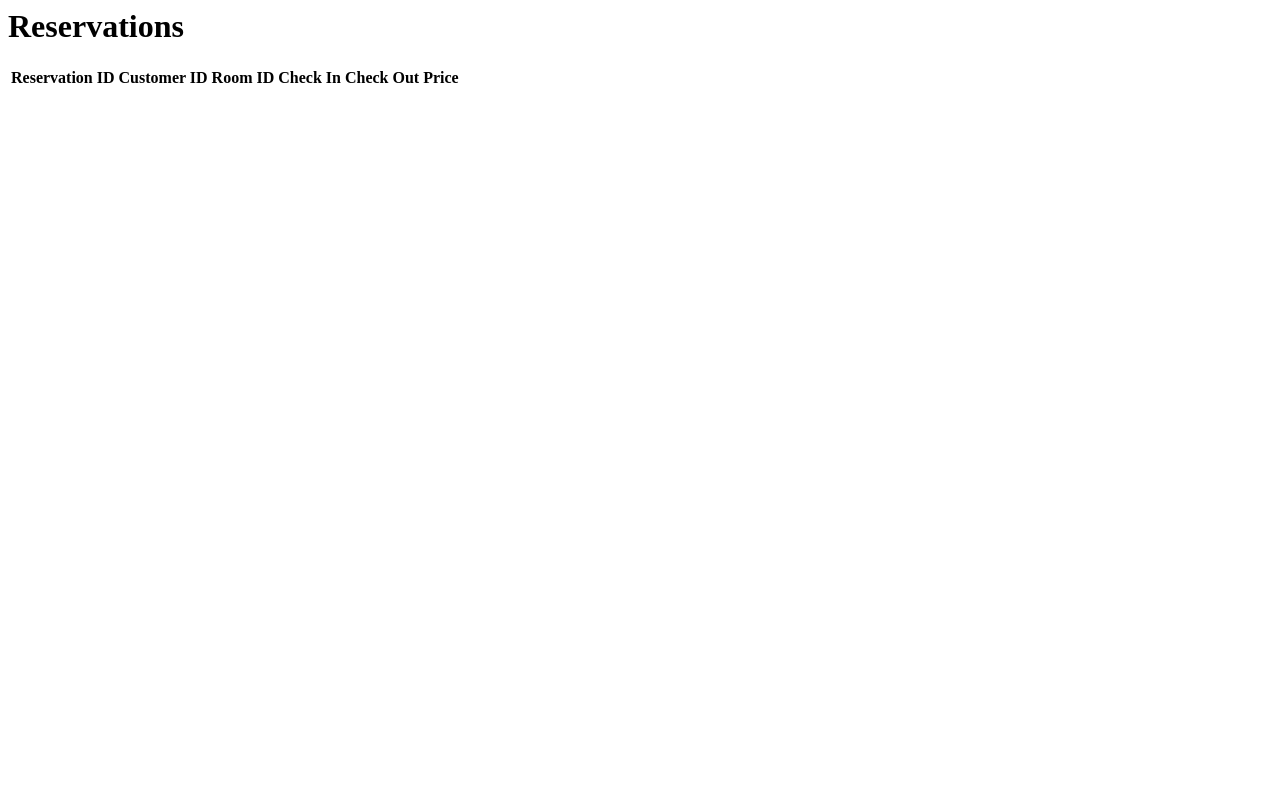
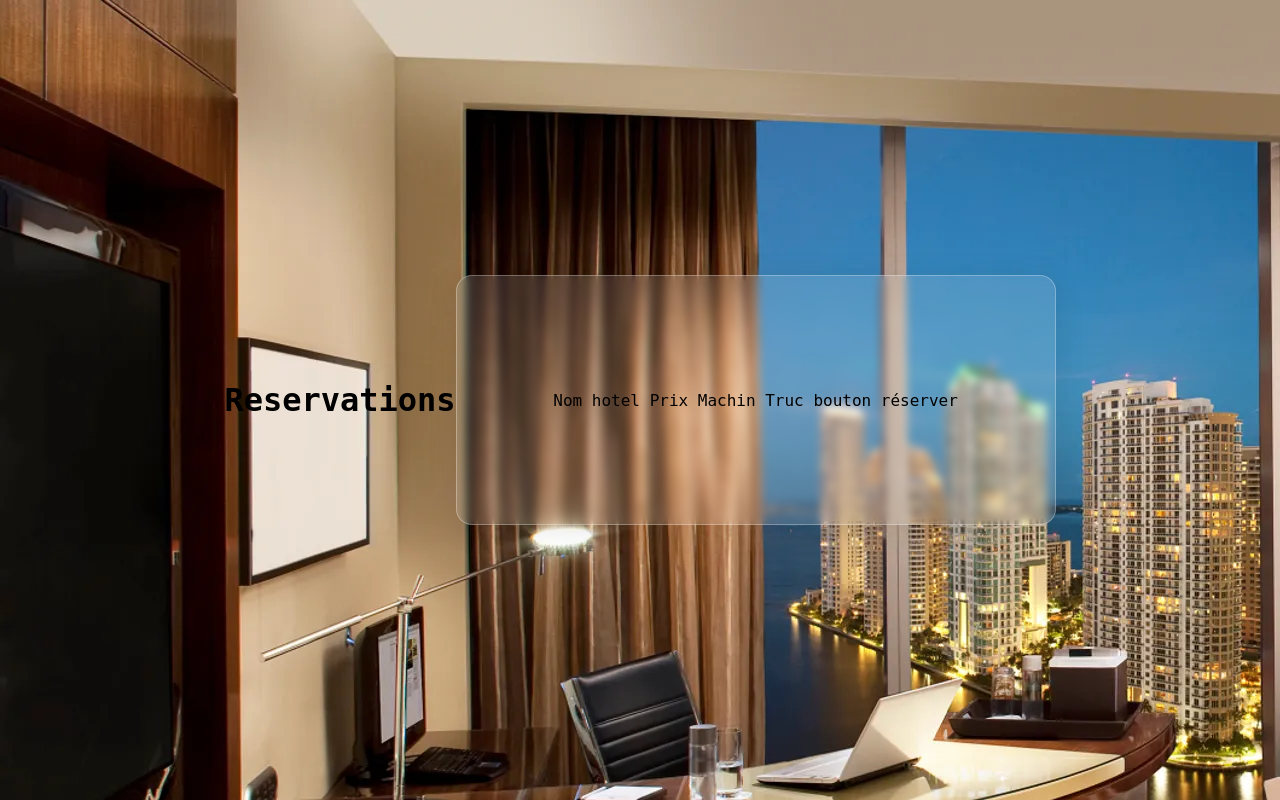
Before and after one commit to zelmano/projet2hotels, a PHP site: template client/views/reservation_v.php in a window 1280 px wide. Run offline with PHP 8.4, Linux system fonts and the light colour scheme; the template is opened without the code that fills it, so the values that code supplies are empty.

Commit message:
veu changes

```diff
--- a/client/scripts/style.css
+++ b/client/scripts/style.css
@@ -0,0 +1,36 @@
+*{
+  margin: 0;
+  padding: 0;
+  box-sizing: border-box;
+  font-family: 'DM Mono', monospace;
+}
+
+body{
+  display: flex;
+  justify-content: center;
+  align-items: center;
+  min-height: 100vh;
+  background-image: url(../sources/hotel_background.png);
+}
+
+.room_card{
+  background: rgba(255,255,255,0.1);
+  width: 600px;
+  height: 250px;
+  backdrop-filter: blur(10px);/*5px*/
+  border-radius: 10px;
+  border-top: 1px solid rgb(125,125,125);
+  border-left: 1px solid rgb(125,125,125);
+}
+
+.room_card{
+  display: flex;
+  justify-content: center;
+  align-items: center;
+  background: rgba(255, 255, 255, 0.13);
+  border-radius: 16px;
+  box-shadow: 0 4px 30px rgba(0, 0, 0, 0.1);
+  backdrop-filter: blur(4.4px);
+  -webkit-backdrop-filter: blur(4.4px);
+  border: 1px solid rgba(255, 255, 255, 0.29);
+}
--- a/client/views/reservation_v.php
+++ b/client/views/reservation_v.php
@@ -1,27 +1,19 @@
 <html>
 <head>
+  <meta charset="utf-8">
   <title>Reservations</title>
+  <link rel="stylesheet" href="/client/scripts/style.css">
 </head>
 <body>
   <h1>Reservations</h1>
-  <table>
-    <tr>
-      <th>Reservation ID</th>
-      <th>Customer ID</th>
-      <th>Room ID</th>
-      <th>Check In</th>
-      <th>Check Out</th>
-      <th>Price</th>
-    </tr>
-    <?php foreach ($reservations as $reservation): ?>
-      <tr>
-        <td><?php echo $reservation['nom_client']; ?></td>
-        <td><?php echo $reservation['id_chambre']; ?></td>
-        <td><?php echo $reservation['date_arrivee']; ?></td>
-        <td><?php echo $reservation['date_fin']; ?></td>
-        <td><?php echo $reservation['id_sejour']; ?></td>
-      </tr>
-    <?php endforeach; ?>
-  </table>
+  <div>
+    <div class="room_card">
+      Nom hotel
+      Prix
+      Machin
+      Truc
+      bouton réserver
+    </div>
+  </div>
 </body>
 </html>
```
Also changed, not shown: client/sources/hotel_background.png (added).
